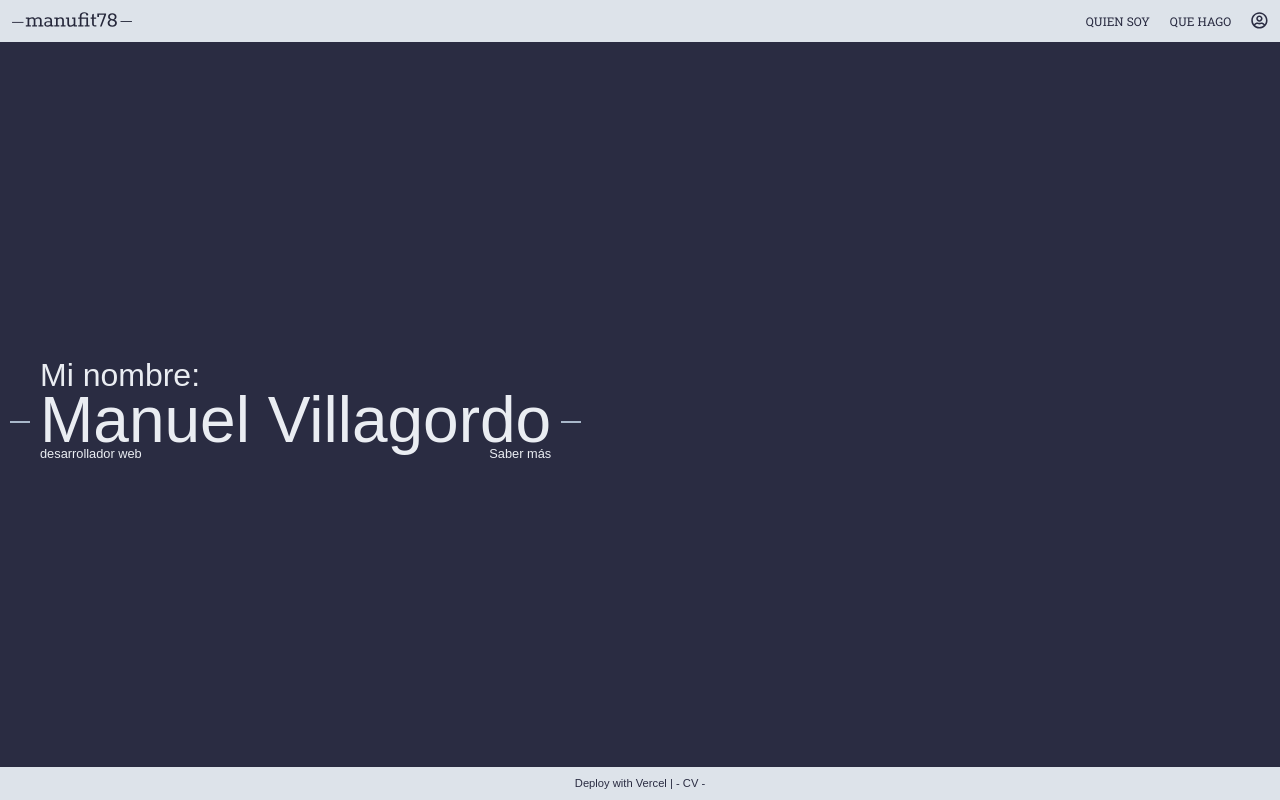
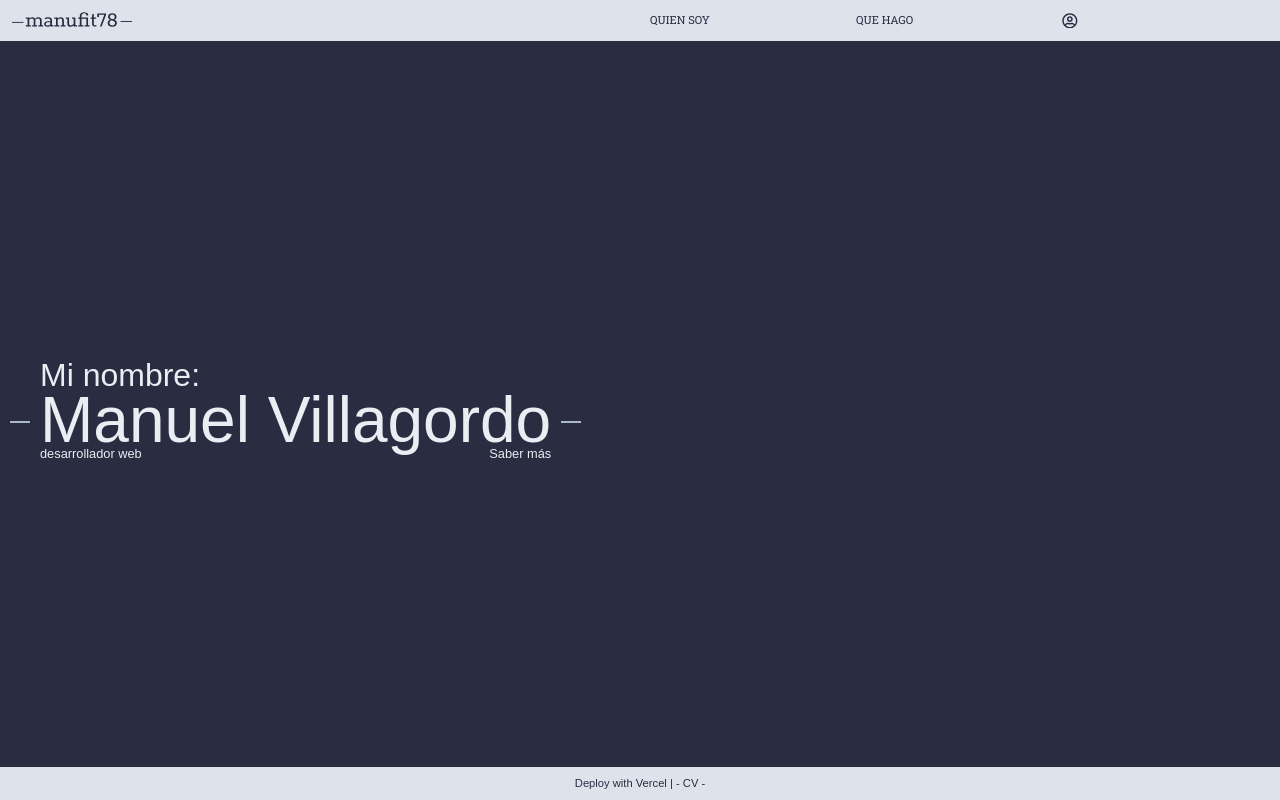
Before and after one commit to mnuhell/manufit78, a React (Create React App) app: page / in a window 1280 px wide. Built offline with nearby package versions, Linux system fonts and the light colour scheme; no server answers; a web font is replaced by a local one.

Commit message:
MENU MOVIL

```diff
--- a/src/components/Header.js
+++ b/src/components/Header.js
@@ -5,14 +5,23 @@ import styled from 'styled-components';
 
 
 const HeaderContent = styled.header`
-
+    .header__content{
+        display: grid;
+        @media (min-width: 320px) {
+            grid-template-columns: repeat(2, 25% 75%);
+        }
+        @media (min-width: 768px) {
+            grid-template-columns: repeat(2, 1fr);
+        }
+        grid-gap: 20px;
+    }
 `;
 
 const Header = () => {
 
     return (
         <HeaderContent className="header py-3 px-3 bg-fit-white-300 text-fit-dark-500">
-            <div className="container grid grid-cols-2">
+            <div className="container header__content">
                 <Logo />
                 <Menu />
             </div>
--- a/src/components/Menu.js
+++ b/src/components/Menu.js
@@ -7,11 +7,24 @@ import { startLogout } from './actions/auth';
 
 const MenuContainer = styled.nav`
 
+    .ul-menu{
+        display:grid;
+        @media (min-width: 320px) {
+            grid-template-columns: repeat(3, 1fr);
+        }
+        @media (min-width: 768px) {
+            grid-template-columns: repeat(3, 1fr);
+        }
+
+        justify-content: center;
+        align-items: center;
+        justify-items: flex-start;
+    }
     .li-menu{
         display: inherit;
         vertical-align: middle;
         a{
-            font-size: .75rem;
+            font-size: .7rem;
             svg{
                 font-size: 1.4em;
             }
@@ -21,7 +34,6 @@ const MenuContainer = styled.nav`
     .login{
         position: relative;
         text-align: center;
-        font-size: .8em;
         font-style: italic;
     }
 `;
@@ -40,8 +52,8 @@ const Menu = () => {
     }
 
     return (
-        <MenuContainer className="font-culum text-dark-fit-500 text-right menu uppercase">
-            <ul className="ul-menu flex justify-end gap-5 sm:flex-no-wrap">
+        <MenuContainer className="font-culum text-dark-fit-500 menu uppercase">
+            <ul className="ul-menu">
                 {/* <li className="li-menu">
                     <Link to="/"> Home </Link>
                 </li> */}
```
